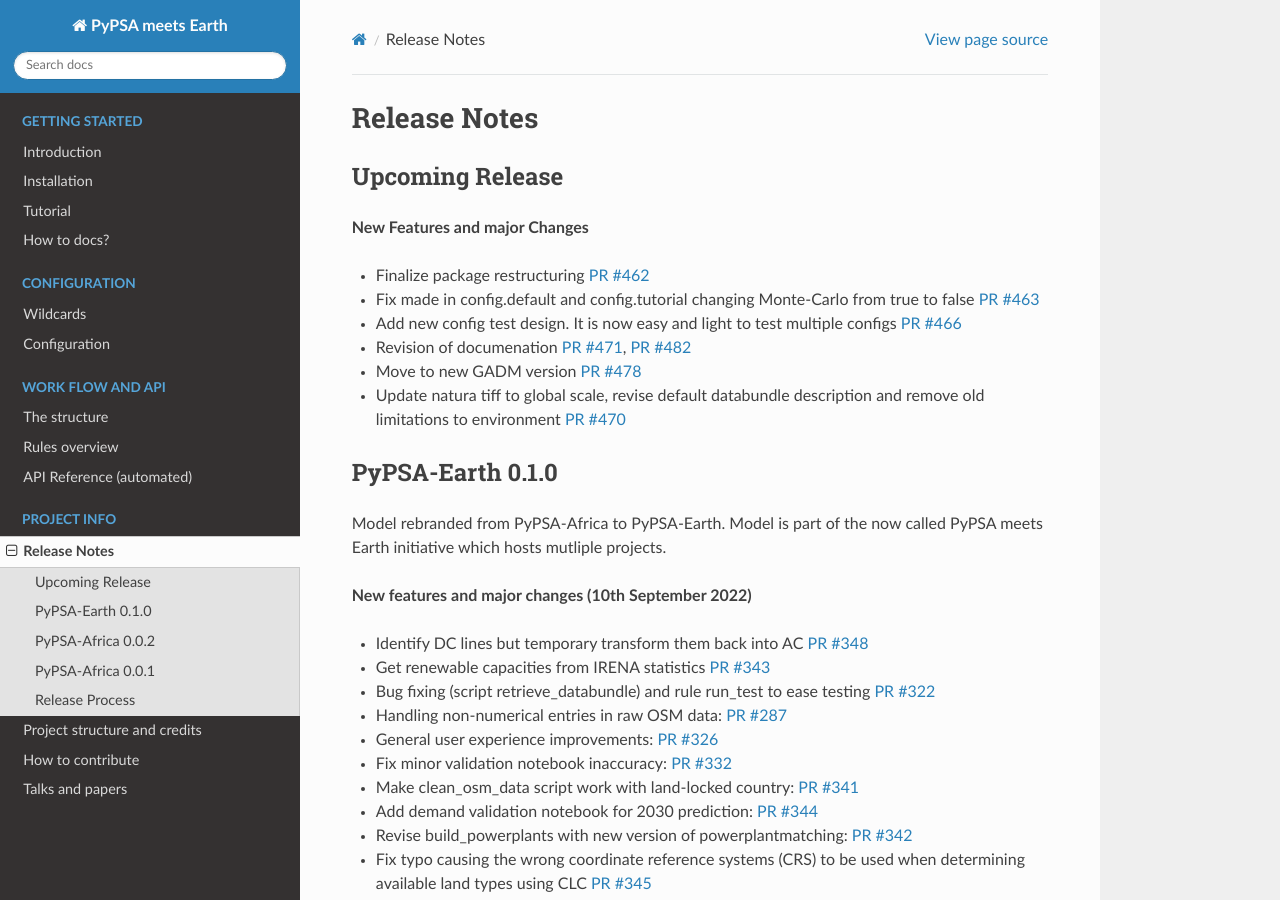
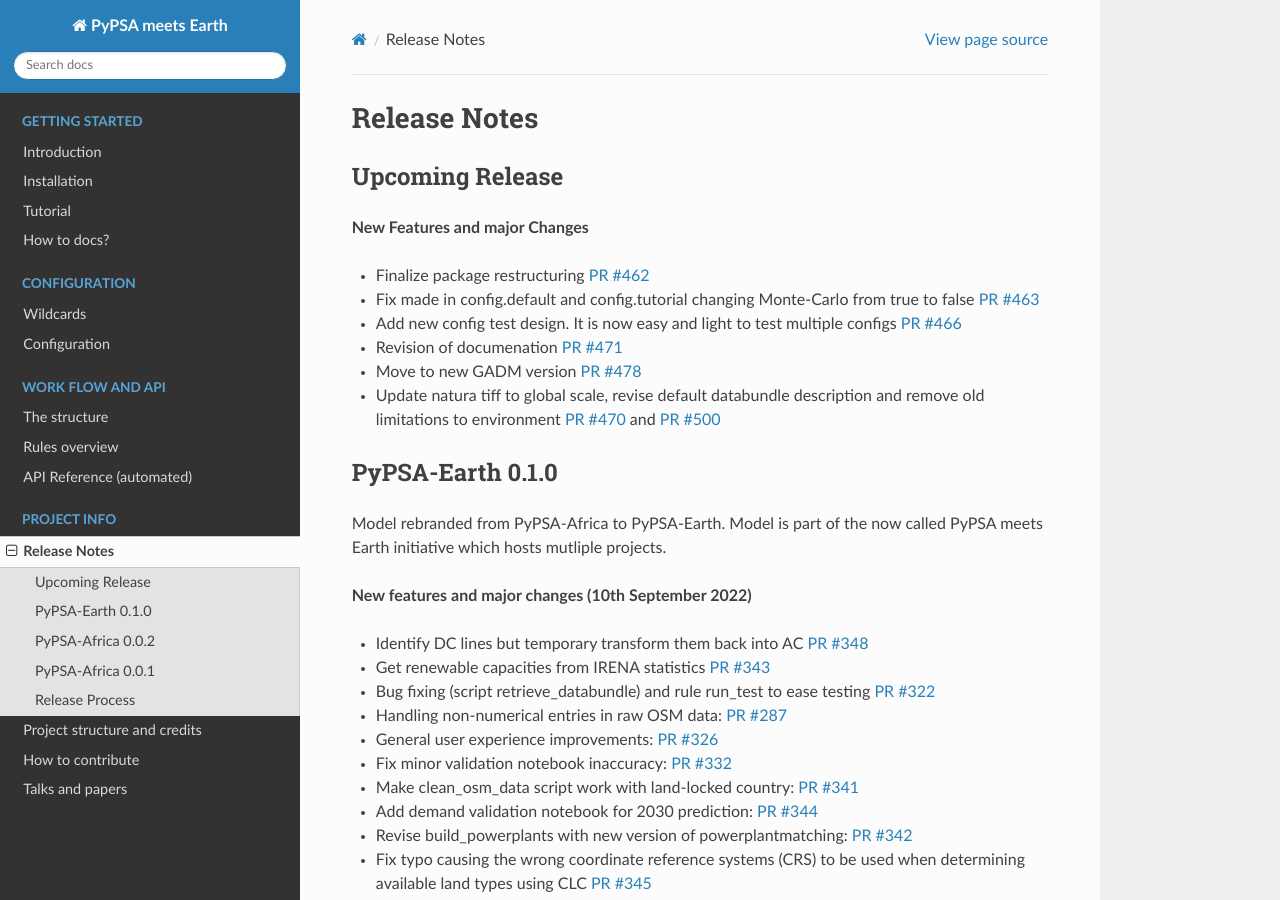
Before and after one commit to pypsa-meets-earth/pypsa-earth, a Sphinx documentation site: the page built from doc/release_notes.rst, in a window 1280 px wide and 900 px high. Built offline with Sphinx 7.4.7 and the Read the Docs theme 2.0.0, drawn with Linux system fonts in a browser that asks for light colours; pages that are not in the unit, such as notebooks, are missing from menus; the version number could not be read and is left out.

Commit message:
Revise release_notes

```diff
--- a/doc/release_notes.rst
+++ b/doc/release_notes.rst
@@ -19,11 +19,11 @@
 
 * Add new config test design. It is now easy and light to test multiple configs `PR #466 <https://github.com/pypsa-meets-earth/pypsa-earth/pull/466>`__
 
-* Revision of documenation `PR #471 <https://github.com/pypsa-meets-earth/pypsa-earth/pull/471>`__, `PR #482 <https://github.com/pypsa-meets-earth/pypsa-earth/pull/482>`__
+* Revision of documenation `PR #471 <https://github.com/pypsa-meets-earth/pypsa-earth/pull/471>`__
 
 * Move to new GADM version `PR #478 <https://github.com/pypsa-meets-earth/pypsa-earth/pull/478>`__
 
-* Update natura tiff to global scale, revise default databundle description and remove old limitations to environment `PR #470 <https://github.com/pypsa-meets-earth/pypsa-earth/pull/470>`__
+* Update natura tiff to global scale, revise default databundle description and remove old limitations to environment `PR #470 <https://github.com/pypsa-meets-earth/pypsa-earth/pull/470>`__ and `PR #500 <https://github.com/pypsa-meets-earth/pypsa-earth/pull/500>`__
 
 PyPSA-Earth 0.1.0
 =================
```
